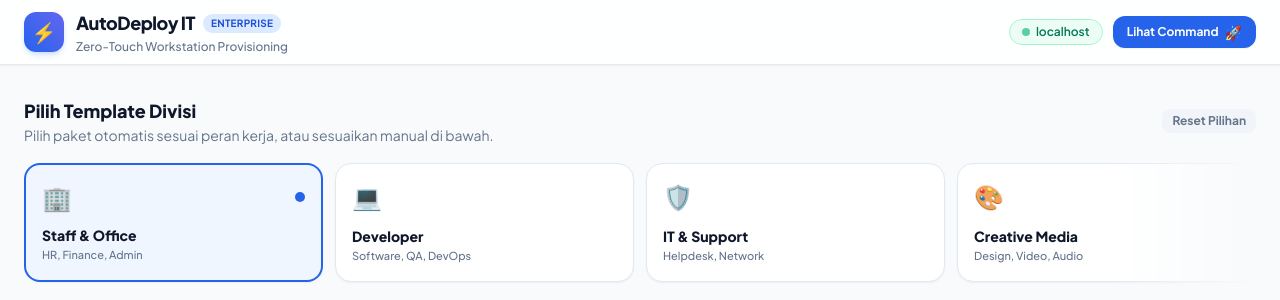
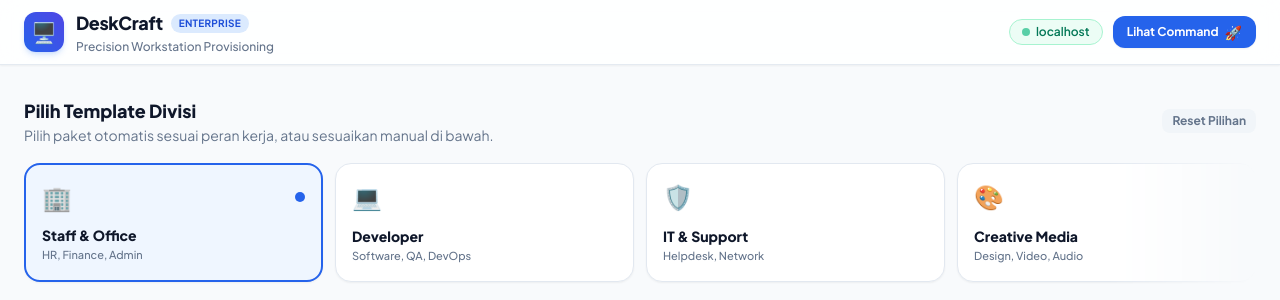
Before and after one commit to ChaerulHidayat17/deskcraft, a Python web app: template templates/index.html in a window 1280 px wide. Shown: the top 300 px of the page. Run offline with Jinja, Linux system fonts and the light colour scheme; the template is opened without the code that fills it, so the values that code supplies are empty; some libraries are stand-ins or nearby versions.

Commit message:
feat(branding): official rebrand to DeskCraft — Precision Workstation Provisioning Platform

```diff
--- a/templates/index.html
+++ b/templates/index.html
@@ -3,7 +3,7 @@
 <head>
     <meta charset="UTF-8">
     <meta name="viewport" content="width=device-width, initial-scale=1.0, maximum-scale=1.0, user-scalable=no, viewport-fit=cover">
-    <title>AutoDeploy IT — Zero-Touch Workstation Provisioning</title>
+    <title>DeskCraft — Precision Workstation Provisioning</title>
     <!-- Tailwind CSS CDN -->
     <script src="https://cdn.tailwindcss.com"></script>
     <link rel="preconnect" href="https://fonts.googleapis.com">
@@ -83,15 +83,15 @@
     <header class="sticky top-0 z-40 bg-white/85 backdrop-blur-md border-b border-slate-200/90 shadow-sm">
         <div class="max-w-7xl mx-auto px-4 sm:px-6 h-16 flex items-center justify-between">
             <div class="flex items-center space-x-3">
-                <div class="w-10 h-10 rounded-xl bg-gradient-to-tr from-blue-600 to-indigo-500 flex items-center justify-center text-white text-xl shadow-md shadow-blue-500/20 font-bold shrink-0">
-                    ⚡
+                <div class="w-10 h-10 rounded-xl bg-gradient-to-tr from-blue-600 to-indigo-600 flex items-center justify-center text-white text-xl shadow-md shadow-blue-500/20 font-bold shrink-0">
+                    🖥️
                 </div>
                 <div>
                     <div class="flex items-center gap-2">
-                        <h1 class="text-base sm:text-lg font-extrabold tracking-tight text-slate-900 leading-none">AutoDeploy IT</h1>
+                        <h1 class="text-base sm:text-lg font-extrabold tracking-tight text-slate-900 leading-none">DeskCraft</h1>
                         <span class="inline-flex px-2 py-0.5 rounded-full text-[10px] font-bold bg-blue-100 text-blue-700 uppercase tracking-wide">Enterprise</span>
                     </div>
-                    <p class="text-[11px] sm:text-xs text-slate-500 mt-0.5 font-medium">Zero-Touch Workstation Provisioning</p>
+                    <p class="text-[11px] sm:text-xs text-slate-500 mt-0.5 font-medium">Precision Workstation Provisioning</p>
                 </div>
             </div>
 
```
Also changed, not shown: api/index.py (+7 -7 lines), app.py (+7 -7 lines), README.md, 1 other file.
